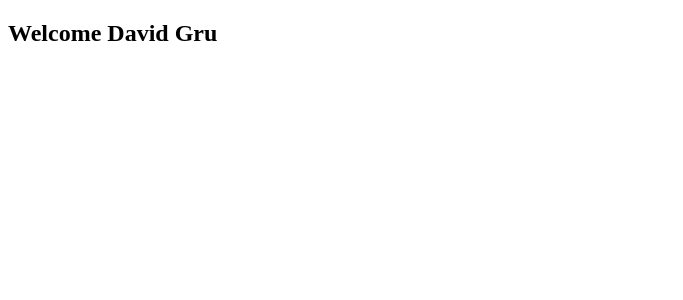
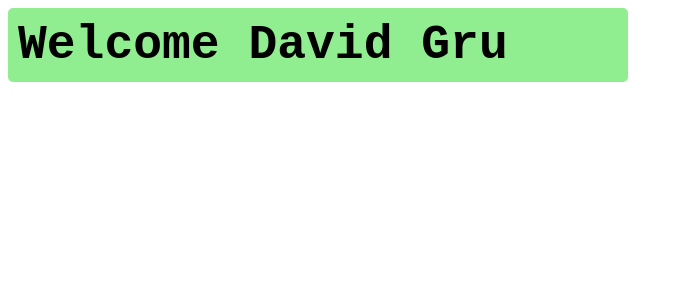
Before and after one commit to RemanthManyam/Upgrade, a React (Vite) app in the folder props-conditional-and-list-rendering/: page / in a window 1280 px wide. Shown: the top 300 px of the page, without its empty margins (0-683 px from the left). Built offline with nearby package versions, Linux system fonts and the light colour scheme.

Commit message:
Did some styles and again added defaultProps and PropTypes which dont work

```diff
--- a/props-conditional-and-list-rendering/src/ConditionalRendering.jsx
+++ b/props-conditional-and-list-rendering/src/ConditionalRendering.jsx
@@ -1,4 +1,4 @@
-
+import PropTypes, { bool, string } from 'prop-types';
 
 function ConditionalRendering(props){
 
@@ -15,10 +15,20 @@ function ConditionalRendering(props){
         //                           <h2>Please Login to continue</h2>)
 
         //~~Method #3~~
-        const welcomeMessage = <h2>Welcome {props.username}</h2>;
-        const LoginPage = <h2>Please Login to continue</h2>;
+        const welcomeMessage = <h2 className="welcome">Welcome {props.username}</h2>;
+        const LoginPage = <h2 className="loginPage">Please Login to continue</h2>;
 
         return(props.isLoggedIn ? welcomeMessage : LoginPage);
 }
 
+ConditionalRendering.proptypes = {
+    username: PropTypes.string,
+    isLoggedIn: PropTypes.bool,
+}
+
+ConditionalRendering.defaultProps = {
+    username: "Guest",
+    isLoggedIn: false,
+}
+
 export default ConditionalRendering;
--- a/props-conditional-and-list-rendering/src/index.css
+++ b/props-conditional-and-list-rendering/src/index.css
@@ -1,15 +1,19 @@
-.dogs{
-    border: 2px solid black;
-    margin:3em;
+.welcome{
+    font-family:'Courier New', Courier, monospace;
+    background-color: lightgreen;
+    border-radius: 5px;
+    font-size: 3em;
     padding:10px;
-    width:300px;
-    background-color: cyan;
-    color: cyan; /*got overriden*/
+    width:600px;
+    margin:0;
 }
 
-.dogs p{
-    margin: 0px;
-    background-color: black;
-    color: orange;
-    padding:1px;
+.loginPage{
+    font-family:'Courier New', Courier, monospace;
+    background-color: red;
+    border-radius: 5px;
+    font-size: 3em;
+    padding:10px;
+    width:600px;
+    margin:0;
 }
```
